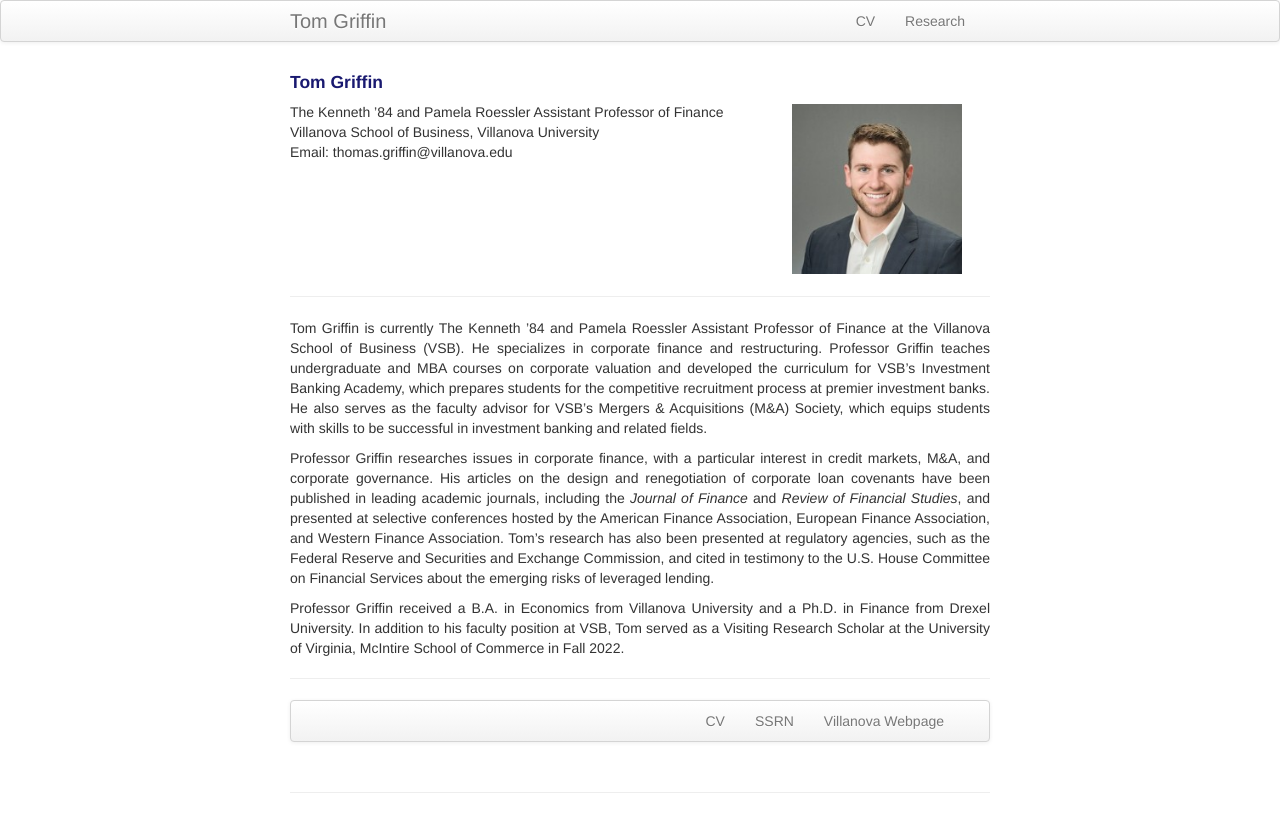
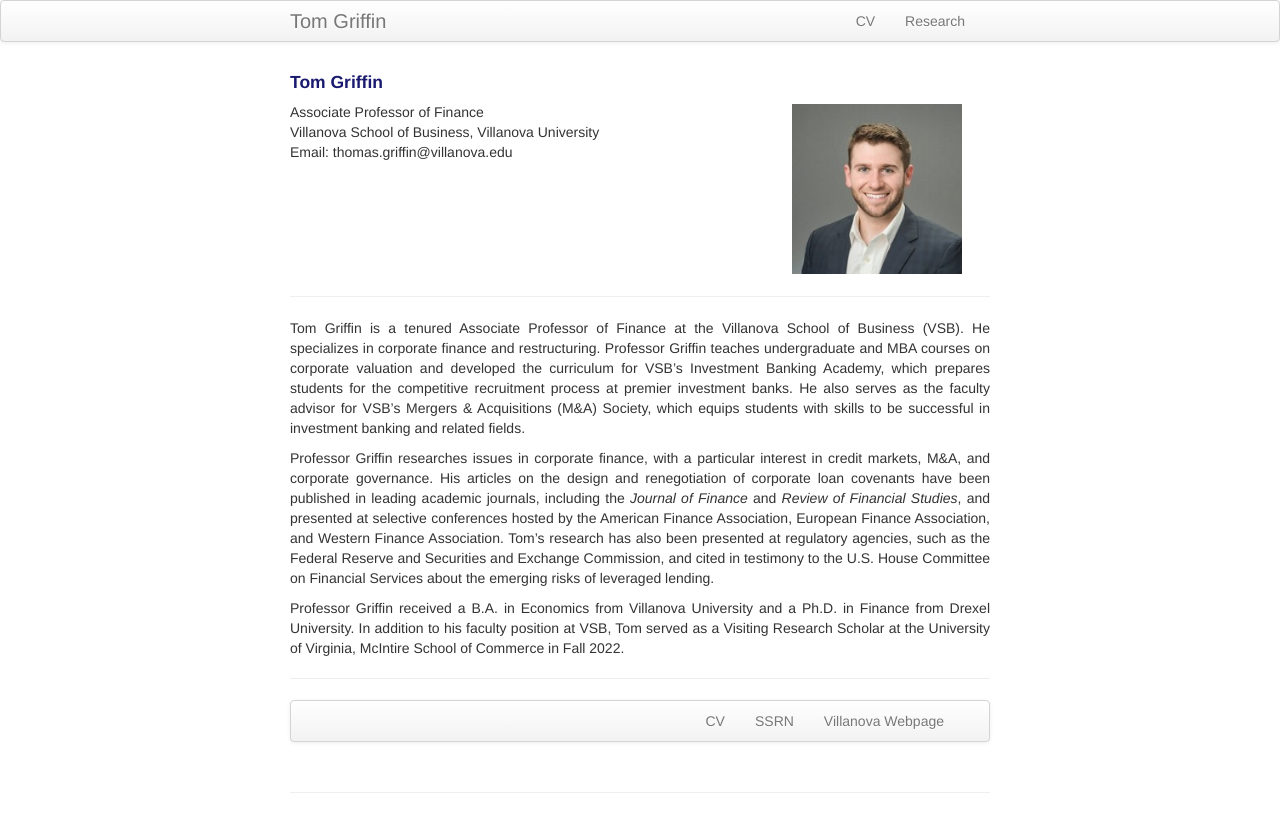
Before and after one commit to ThomasPGriffin/thomaspgriffin.github.io, a Jekyll site: the page built from index.md, in a window 1280 px wide. Shown: the top 832 px of the page. Built offline with Jekyll 4.4.1, drawn with Linux system fonts in a browser that asks for light colours.

Commit message:
Update index.md

```diff
--- a/index.md
+++ b/index.md
@@ -1,7 +1,7 @@
 ---
 layout: frontpage
 title: Tom Griffin
-description: Tom Griffin is an Assistant Professor of Finance at Villanova University
+description: Tom Griffin is an Associate Professor of Finance at Villanova University
 keywords: Tom, Thomas, Griffin, Finance, PhD, Drexel, Villanova, Professor
 
 ---
@@ -10,7 +10,7 @@ keywords: Tom, Thomas, Griffin, Finance, PhD, Drexel, Villanova, Professor
 
     <div class="row-fluid">
         <div class="span5">
-            The Kenneth ’84 and Pamela Roessler Assistant Professor of Finance<br/>
+            Associate Professor of Finance<br/>
             Villanova School of Business, Villanova University<br/>
             Email: thomas.griffin@villanova.edu<br/>
        </div>
@@ -26,7 +26,7 @@ keywords: Tom, Thomas, Griffin, Finance, PhD, Drexel, Villanova, Professor
 ---
 <div align="justify">
 
-<p>Tom Griffin is currently The Kenneth ’84 and Pamela Roessler Assistant Professor of Finance at the Villanova School of Business (VSB). He specializes in corporate finance and restructuring. Professor Griffin teaches undergraduate and MBA courses on corporate valuation and developed the curriculum for VSB’s Investment Banking Academy, which prepares students for the competitive recruitment process at premier investment banks. He also serves as the faculty advisor for VSB’s Mergers & Acquisitions (M&A) Society, which equips students with skills to be successful in investment banking and related fields. </p>
+<p>Tom Griffin is a tenured Associate Professor of Finance at the Villanova School of Business (VSB). He specializes in corporate finance and restructuring. Professor Griffin teaches undergraduate and MBA courses on corporate valuation and developed the curriculum for VSB’s Investment Banking Academy, which prepares students for the competitive recruitment process at premier investment banks. He also serves as the faculty advisor for VSB’s Mergers & Acquisitions (M&A) Society, which equips students with skills to be successful in investment banking and related fields. </p>
 
 <p>Professor Griffin researches issues in corporate finance, with a particular interest in credit markets, M&A, and corporate governance. His articles on the design and renegotiation of corporate loan covenants have been published in leading academic journals, including the <i>Journal of Finance</i> and <i>Review of Financial Studies</i>, and presented at selective conferences hosted by the American Finance Association, European Finance Association, and Western Finance Association. Tom’s research has also been presented at regulatory agencies, such as the Federal Reserve and Securities and Exchange Commission, and cited in testimony to the U.S. House Committee on Financial Services about the emerging risks of leveraged lending. </p>
 
```
